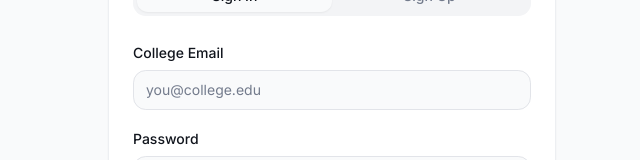
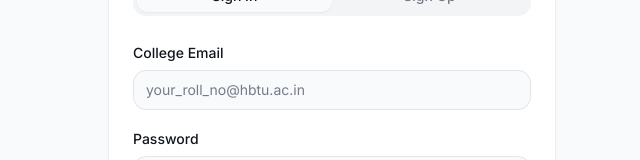
Before and after one commit to shikhargthub/SwapCampus, a React (Vite) app: page /auth in a window 1280 px wide. Shown: the part 390-550 px from the top of the page, without its empty margins (308-948 px from the left). Built offline with nearby package versions, Linux system fonts and the light colour scheme; no server answers.

Commit message:
Update Auth.tsx

```diff
--- a/src/pages/Auth.tsx
+++ b/src/pages/Auth.tsx
@@ -89,7 +89,7 @@
                     <Input
                       id="si-email"
                       type="email"
-                      placeholder="you@college.edu"
+                      placeholder="your_roll_no@hbtu.ac.in"
                       value={email}
                       onChange={(e) => setEmail(e.target.value)}
                       required
@@ -158,7 +158,7 @@
                       <Input
                         id="su-password"
                         type={showPassword ? "text" : "password"}
-                        placeholder="At least 6 characters"
+                        placeholder="Any Atleast 6 characters"
                         value={password}
                         onChange={(e) => setPassword(e.target.value)}
                         required
```
